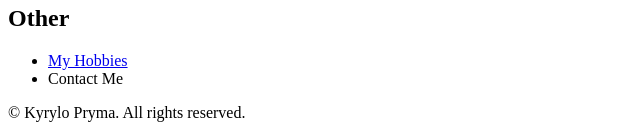
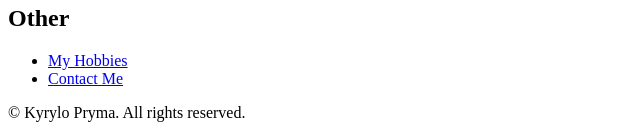
Before and after one commit to prymakyrylo/Capstone-Project-1, a plain HTML site: page index.html in a window 1280 px wide. Shown: the part 906-1041 px from the top of the page, 0-640 px from the left. Drawn offline with Linux system fonts and the light colour scheme.

Commit message:
Update contact me index.html

```diff
--- a/index.html
+++ b/index.html
@@ -55,7 +55,7 @@
 <h2>Other</h2>
 <ul>
   <li><a href="./myhobbies.html">My Hobbies</a></li>
-  <li><a href="../contactme.html"></a>Contact Me</li>
+  <li><a href="./contactme.html">Contact Me</a></li>
 </ul>
 
 <p>© Kyrylo Pryma. All rights reserved.</p>
```
